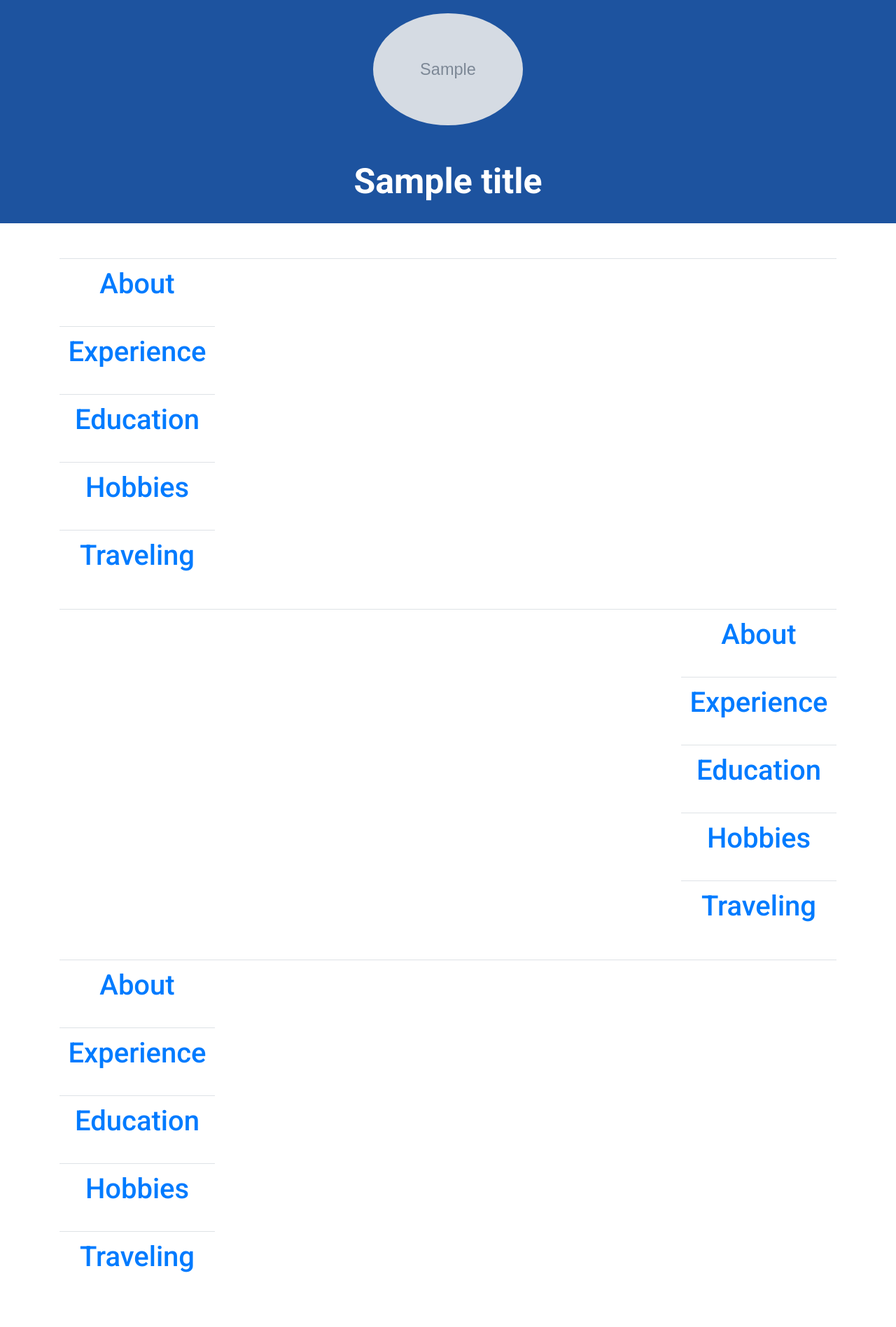
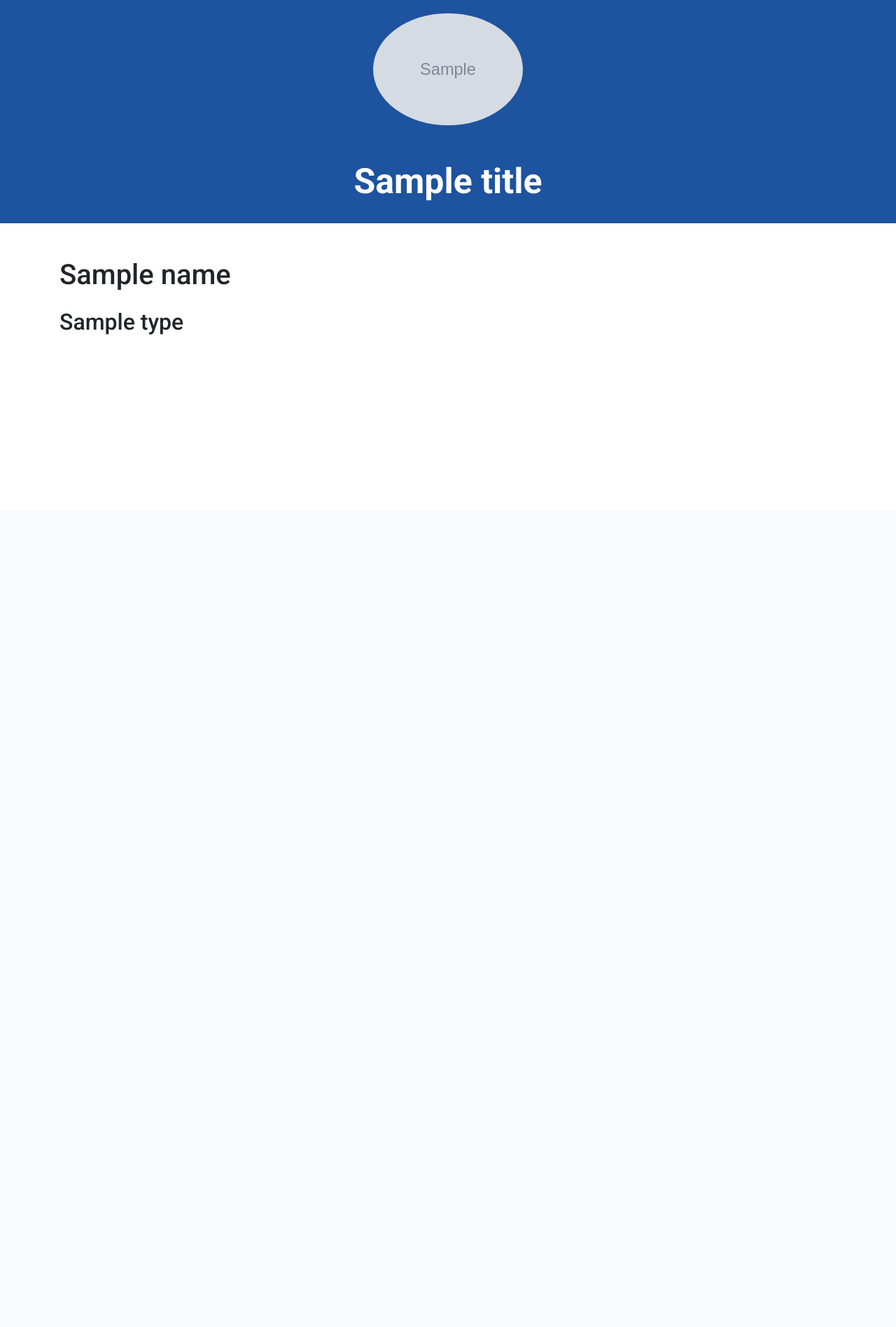
Before and after one commit to MLH-Fellowship/project-pr-heroes, a Flask app: template src/app/templates/main.html in a window 1280 px wide. Shown: the part 71-1967 px from the top of the page at 70% size. After the commit the page ends 549 px from the top, so only its background shows below. Run offline with Flask 2, Linux system fonts and the light colour scheme; the template is opened without the code that fills it: most values are stand-ins (such as "Sample title", 1, 10 or a date in 2020); grey boxes marked "Sample" are stand-in pictures.

Commit message:
feat(routes): Add routes for each type

```diff
--- a/src/app/templates/main.html
+++ b/src/app/templates/main.html
@@ -1,11 +1,10 @@
 {% extends "layout.html" %}
 {% block content %}
 
-<div class="table-responsive">
-<table class="table">
-  <tr>
-    <td class="align-middle text-center"><h1 class="mb-4"> <a href="{{ url_for('index') }}">About</a> </h1></td>
-    <td rowspan="5" class="align-middle text-center" style="width: 80%;"><ul>
+<h1 class="mb-4 mx-auto"> {{ name }} </h1>
+<h2 class="mb-4"> {{ type }} </h2>
+<div class="col-md-6 mx-auto">
+    <ul>
         {% for elem in elements %}
             {% if type == "About" %}
                 {% include "about.html" %}
@@ -17,87 +16,7 @@
                 {% include "hobbies.html" %}
             {% endif %}
         {% endfor %}
-    </ul></td>
-  </tr>
-  <tr>
-    <td class="align-middle text-center"><h1 class="mb-4"> <a href="{{ url_for('experience') }}">Experience</a> </h1></td>
-  </tr>
-  <tr>
-    <td class="align-middle text-center"><h1 class="mb-4"> <a href="{{ url_for('education') }}">Education</a> </h1></td>
-  </tr>
-  <tr>
-    <td class="align-middle text-center"><h1 class="mb-4"> <a href="{{ url_for('hobbie') }}">Hobbies</a> </h1></td>
-  </tr>
-  <tr>
-    <td class="align-middle text-center"><h1 class="mb-4"> <a href="#">Traveling</a> </h1></td>
-  </tr>
-</table>
-</div>
-
-<div class="table-responsive">
-  <table class="table">
-    <tr>
-      <td rowspan="5" class="align-middle text-center" style="width: 80%;"><ul>
-        {% for elem in elements %}
-            {% if type == "About" %}
-                {% include "about.html" %}
-            {% elif type == "Experience" %}
-                {% include "experience.html" %}
-            {% elif type == "Education" %}
-                {% include "education.html" %}
-            {% elif type == "Hobbies" %}
-                {% include "hobbies.html" %}
-            {% endif %}
-        {% endfor %}
-    </ul></td>
-      <td class="align-middle text-center"><h1 class="mb-4"> <a href="{{ url_for('index') }}">About</a> </h1></td>
-    </tr>
-    <tr>
-      <td class="align-middle text-center"><h1 class="mb-4"> <a href="{{ url_for('experience') }}">Experience</a> </h1></td>
-    </tr>
-    <tr>
-      <td class="align-middle text-center"><h1 class="mb-4"> <a href="{{ url_for('education') }}">Education</a> </h1></td>
-    </tr>
-    <tr>
-      <td class="align-middle text-center"><h1 class="mb-4"> <a href="{{ url_for('hobbie') }}">Hobbies</a> </h1></td>
-    </tr>
-    <tr>
-      <td class="align-middle text-center"><h1 class="mb-4"> <a href="#">Traveling</a> </h1></td>
-    </tr>
-  </table>
-</div>
-
-<div class="table-responsive">
-<table class="table">
-  <tr>
-    <td class="align-middle text-center"><h1 class="mb-4"> <a href="{{ url_for('index') }}">About</a> </h1></td>
-    <td rowspan="5" class="align-middle text-center" style="width: 80%;"><ul>
-        {% for elem in elements %}
-            {% if type == "About" %}
-                {% include "about.html" %}
-            {% elif type == "Experience" %}
-                {% include "experience.html" %}
-            {% elif type == "Education" %}
-                {% include "education.html" %}
-            {% elif type == "Hobbies" %}
-                {% include "hobbies.html" %}
-            {% endif %}
-        {% endfor %}
-    </ul></td>
-  </tr>
-  <tr>
-    <td class="align-middle text-center"><h1 class="mb-4"> <a href="{{ url_for('experience') }}">Experience</a> </h1></td>
-  </tr>
-  <tr>
-    <td class="align-middle text-center"><h1 class="mb-4"> <a href="{{ url_for('education') }}">Education</a> </h1></td>
-  </tr>
-  <tr>
-    <td class="align-middle text-center"><h1 class="mb-4"> <a href="{{ url_for('hobbie') }}">Hobbies</a> </h1></td>
-  </tr>
-  <tr>
-    <td class="align-middle text-center"><h1 class="mb-4"> <a href="#">Traveling</a> </h1></td>
-  </tr>
-</table>
+    </ul>
 </div>
 
 {% endblock content %}
```
Also changed, not shown: src/app/routes.py (+51 -42 lines).
